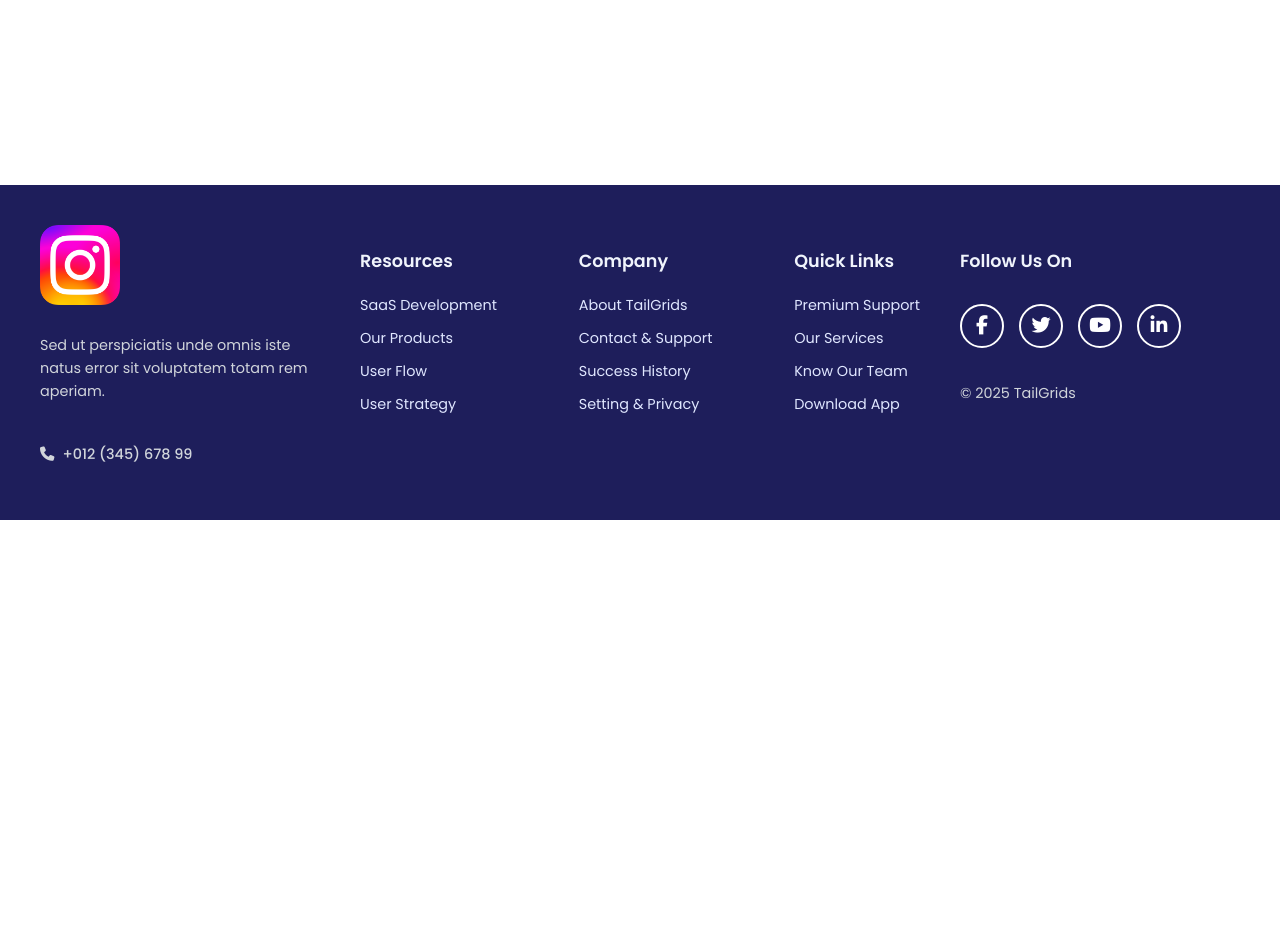
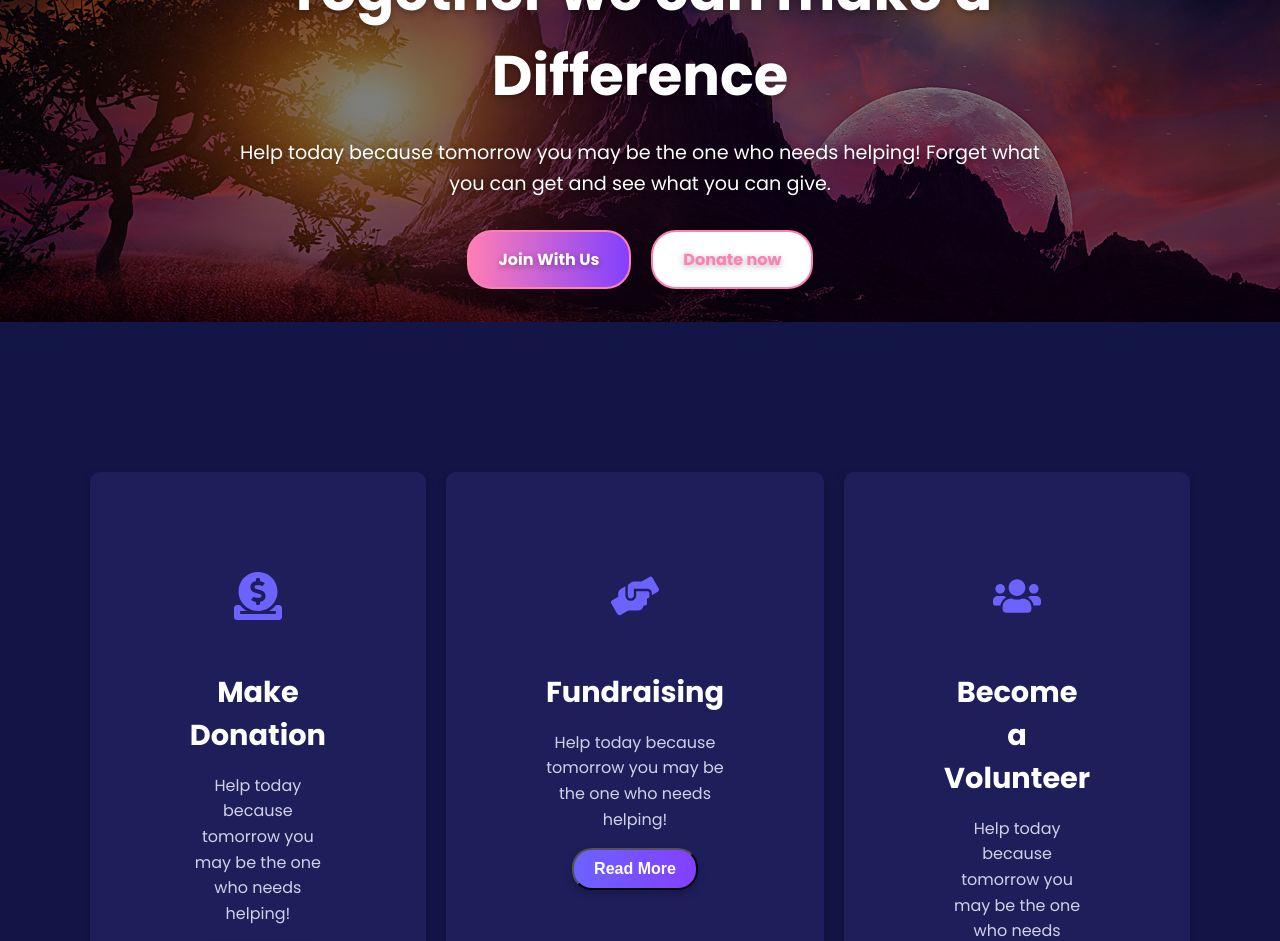
Before and after one commit to michalek990/React-TODO, a React (Create React App) app: page /React-TODO/about in a window 1280 px wide. Shown: the part 280-1221 px from the top of the page. Before the commit the page ends 800 px from the top, so only its background shows below. Built offline with nearby package versions, Linux system fonts and the light colour scheme.

Commit message:
add about page

```diff
--- a/src/App.js
+++ b/src/App.js
@@ -6,6 +6,7 @@ import './styles/globals.css';
 import TodoApp from "./pages/TODO/TodoApp";
 import Pricing from "./components/Pricing";
 import Contact from "./components/Contact";
+import About from "./components/About";
 
 function App() {
     return (
@@ -15,6 +16,7 @@ function App() {
                     <Routes>
                         <Route path="/" element={<Home />} />
                         <Route path="/pricing" element={<Pricing />} />
+                        <Route path="/about" element={<About />} />
                         <Route path="/todo" element={<TodoApp />} />
                         <Route path="/contact" element={<Contact />} />
                     </Routes>
--- /dev/null
+++ b/src/components/About.js
@@ -0,0 +1,100 @@
+import React, { useState } from "react";
+import styles from "../styles/modules/About.module.css";
+import { FaHandsHelping, FaDonate, FaUsers } from "react-icons/fa";
+import { Link } from "react-router-dom";
+
+function AboutPage() {
+    const [showPopup, setShowPopup] = useState(false);
+    const [popupContent, setPopupContent] = useState("");
+
+    const handleReadMore = (content) => {
+        setPopupContent(content);
+        setShowPopup(true);
+    };
+
+    const handleClosePopup = () => {
+        setShowPopup(false);
+    };
+
+    return (
+        <div className={styles.aboutPage}>
+            {/* Hero Section */}
+            <section className={styles.heroSection}>
+                <div className={styles.heroContent}>
+                    <h1>Together we can make a Difference</h1>
+                    <p>
+                        Help today because tomorrow you may be the one who needs helping!
+                        Forget what you can get and see what you can give.
+                    </p>
+                    <div className={styles.buttons}>
+                        <Link className={styles.joinButton} to="/">Join With Us</Link>
+                        <Link className={styles.donateButton} to="/pricing">Donate now</Link>
+                    </div>
+                </div>
+            </section>
+
+            {/* Cards Section */}
+            <section className={styles.cardsSection}>
+                <div className={styles.card}>
+                    <FaDonate className={styles.icon} />
+                    <h3>Make Donation</h3>
+                    <p>
+                        Help today because tomorrow you may be the one who needs helping!
+                    </p>
+                    <button
+                        onClick={() =>
+                            handleReadMore("Donating helps provide critical resources to those in need. Your generosity can change lives.")
+                        }
+                        className={styles.readMore}
+                    >
+                        Read More
+                    </button>
+                </div>
+                <div className={styles.card}>
+                    <FaHandsHelping className={styles.icon} />
+                    <h3>Fundraising</h3>
+                    <p>
+                        Help today because tomorrow you may be the one who needs helping!
+                    </p>
+                    <button
+                        onClick={() =>
+                            handleReadMore("Fundraising is a powerful way to bring people together for a cause. Join us to make a collective impact.")
+                        }
+                        className={styles.readMore}
+                    >
+                        Read More
+                    </button>
+                </div>
+                <div className={styles.card}>
+                    <FaUsers className={styles.icon} />
+                    <h3>Become a Volunteer</h3>
+                    <p>
+                        Help today because tomorrow you may be the one who needs helping!
+                    </p>
+                    <button
+                        onClick={() =>
+                            handleReadMore("Volunteering allows you to directly support those in need and build stronger communities.")
+                        }
+                        className={styles.readMore}
+                    >
+                        Read More
+                    </button>
+                </div>
+            </section>
+
+            {showPopup && (
+                <div className={styles.popupOverlay}>
+                    <div className={styles.popup}>
+                        <h3>More Information</h3>
+                        <p>{popupContent}</p>
+                        <button onClick={handleClosePopup} className={styles.closeButton}>
+                            Close
+                        </button>
+                    </div>
+                </div>
+            )}
+        </div>
+    );
+}
+
+export default AboutPage;
--- a/src/components/Navbar.js
+++ b/src/components/Navbar.js
@@ -12,7 +12,7 @@ function Navbar() {
                 <span className={styles.logoText}>React Learning Center</span>
             </Link>
             <ul className={styles.navLinks}>
-                <li><Link to="/todo">About</Link></li>
+                <li><Link to="/about">About</Link></li>
                 <li><Link to="/pricing">Pricing</Link></li>
                 <li><Link to="/todo">TODO</Link></li>
                 <li><Link to="/contact">Contact</Link></li>
--- /dev/null
+++ b/src/styles/modules/About.module.css
@@ -0,0 +1,239 @@
+@import url('https://fonts.googleapis.com/css2?family=Poppins:wght@400;600;700&display=swap');
+
+/* Global Styles */
+body {
+    font-family: 'Poppins', sans-serif;
+    margin: 0;
+    padding: 0;
+    color: #333;
+    background-color: #141547; /* Dark background */
+}
+
+/* About Page */
+.aboutPage {
+    font-family: 'Poppins', sans-serif;
+}
+
+/* Hero Section */
+.heroSection {
+    position: relative;
+    background: url("../assets/background.jpg") no-repeat center;
+    background-size: cover;
+    text-align: center;
+    color: white;
+    height: 40vh; /* Increased height for better visuals */
+    padding: 100px 20px;
+    overflow: hidden;
+}
+
+.heroSection::before {
+    content: "";
+    position: absolute;
+    top: 0;
+    left: 0;
+    width: 100%;
+    height: 100%;
+    background: rgba(0, 0, 0, 0.5); /* Dimmed overlay */
+    z-index: 1;
+}
+
+.heroContent {
+    position: relative;
+    z-index: 2;
+    max-width: 800px;
+    margin: 0 auto;
+    text-shadow: 0 2px 6px rgba(0, 0, 0, 0.3);
+}
+
+.heroContent h1 {
+    font-size: 3.5rem;
+    font-weight: 700;
+    margin-bottom: 20px;
+}
+
+.heroContent p {
+    font-size: 1.2rem;
+    line-height: 1.6;
+    margin-bottom: 30px;
+}
+
+.buttons {
+    display: flex;
+    justify-content: center;
+    gap: 20px;
+}
+
+.joinButton,
+.donateButton {
+    padding: 15px 30px;
+    font-size: 1rem;
+    border-radius: 25px;
+    cursor: pointer;
+    transition: background-color 0.3s ease-in-out;
+    border: none;
+}
+
+/* Join Button */
+.joinButton {
+    background: linear-gradient(90deg, #ff7eb3, #8340ff);
+    color: white;
+    border: 2px solid #ff7eb3;
+    padding: 15px 30px;
+    font-size: 1rem;
+    font-weight: bold;
+    border-radius: 25px;
+    text-decoration: none; /* Removes the underline */
+    display: inline-block; /* Ensures it behaves like a button */
+    text-align: center;
+    transition: background-color 0.3s ease-in-out, color 0.3s ease-in-out;
+}
+
+.joinButton:hover {
+    color:#ff7eb3;
+    background: white;
+}
+
+/* Donate Button */
+.donateButton {
+    background-color: #fff;
+    color: #ff7eb3;
+    border: 2px solid #ff7eb3;
+    padding: 15px 30px;
+    font-size: 1rem;
+    font-weight: bold;
+    border-radius: 25px;
+    text-decoration: none; /* Removes the underline */
+    display: inline-block; /* Ensures it behaves like a button */
+    text-align: center;
+    transition: background-color 0.3s ease-in-out, color 0.3s ease-in-out;
+}
+
+.donateButton:hover {
+    background: linear-gradient(90deg, #8340ff, #ff7eb3);
+    color: white;
+}
+
+/* Cards Section */
+.cardsSection {
+    display: flex;
+    justify-content: center;
+    gap: 20px;
+    padding: 200px 100px;
+    margin-top: -50px; /* Overlap cards with hero section */
+}
+
+.card {
+    background-color: #1e1e5b;
+    border-radius: 10px;
+    box-shadow: 0 4px 10px rgba(0, 0, 0, 0.3);
+    padding: 100px;
+    height: 350px;
+    text-align: center;
+    color: white;
+    transition: transform 0.3s ease-in-out, box-shadow 0.3s ease-in-out;
+}
+
+.card:hover {
+    transform: translateY(-5px);
+    box-shadow: 0 6px 15px rgba(0, 0, 0, 0.5);
+}
+
+.card .icon {
+    font-size: 3rem;
+    color: #6c63ff;
+    margin-bottom: 15px;
+}
+
+.card h3 {
+    font-size: 1.8rem;
+    font-weight: 700;
+    margin-bottom: 10px;
+    color: white;
+}
+
+.card p {
+    font-size: 1rem;
+    color: #d1d1e9;
+    line-height: 1.6;
+    font-weight: 400;
+}
+
+.readMore {
+    font-size: 1rem;
+    color: #8340ff;
+    text-decoration: none;
+    font-weight: 600;
+}
+
+.readMore:hover {
+    text-decoration: underline;
+}
+
+
+
+/* Popup Overlay */
+.popupOverlay {
+    position: fixed;
+    top: 0;
+    left: 0;
+    width: 100%;
+    height: 100%;
+    background: rgba(0, 0, 0, 0.6); /* Dim background */
+    display: flex;
+    justify-content: center;
+    align-items: center;
+    z-index: 10;
+}
+
+/* Popup Box */
+.popup {
+    background: #1e1e5b; /* Match card background */
+    color: white;
+    padding: 30px;
+    border-radius: 10px;
+    box-shadow: 0 4px 10px rgba(0, 0, 0, 0.3);
+    max-width: 400px;
+    text-align: center;
+}
+
+/* Close Button */
+.closeButton {
+    margin-top: 20px;
+    padding: 10px 20px;
+    font-size: 1rem;
+    background-color: #6c63ff;
+    color: white;
+    border: none;
+    border-radius: 5px;
+    cursor: pointer;
+    transition: background-color 0.3s;
+}
+
+.closeButton:hover {
+    background-color: #4e54c8;
+}
+
+/* Enhanced Button Styling */
+.readMore {
+    display: inline-block;
+    padding: 10px 20px;
+    background: linear-gradient(90deg, #6c63ff, #8340ff); /* Gradient background */
+    color: white;
+    font-weight: bold;
+    border-radius: 20px;
+    text-decoration: none;
+    font-size: 1rem;
+    box-shadow: 0px 4px 8px rgba(0, 0, 0, 0.2); /* Subtle shadow */
+    transition: transform 0.3s ease, background-color 0.3s ease, box-shadow 0.3s ease;
+}
+
+.readMore:hover {
+    background: linear-gradient(90deg, #8340ff, #6c63ff); /* Reverse gradient on hover */
+    transform: translateY(-3px); /* Slight lift effect */
+    box-shadow: 0px 6px 12px rgba(0, 0, 0, 0.4); /* Enhanced shadow on hover */
+}
+
+.readMore:active {
+    transform: translateY(1px); /* Button press effect */
+    box-shadow: 0px 2px 4px rgba(0, 0, 0, 0.2);
+}
--- a/src/styles/modules/HomePage/homepage.module.css
+++ b/src/styles/modules/HomePage/homepage.module.css
@@ -80,7 +80,6 @@
 }
 
 
-/* Features Section */
 .features {
     background-color: #141547; /* Dark background */
     color: white; /* Light text */
--- a/src/styles/modules/TODO/TODO.module.css
+++ b/src/styles/modules/TODO/TODO.module.css
@@ -1,7 +1,7 @@
 /* Główne kontener */
 .todoAppContainer {
     padding: 30px;
-    max-width: 1200px;
+    max-width: 80%;
     width: 100%;
     margin: 0 auto;
     background-color: #f9f9f9; /* Subtelne tło */
```
Also changed, not shown: src/styles/assets/background.jpg (added).
